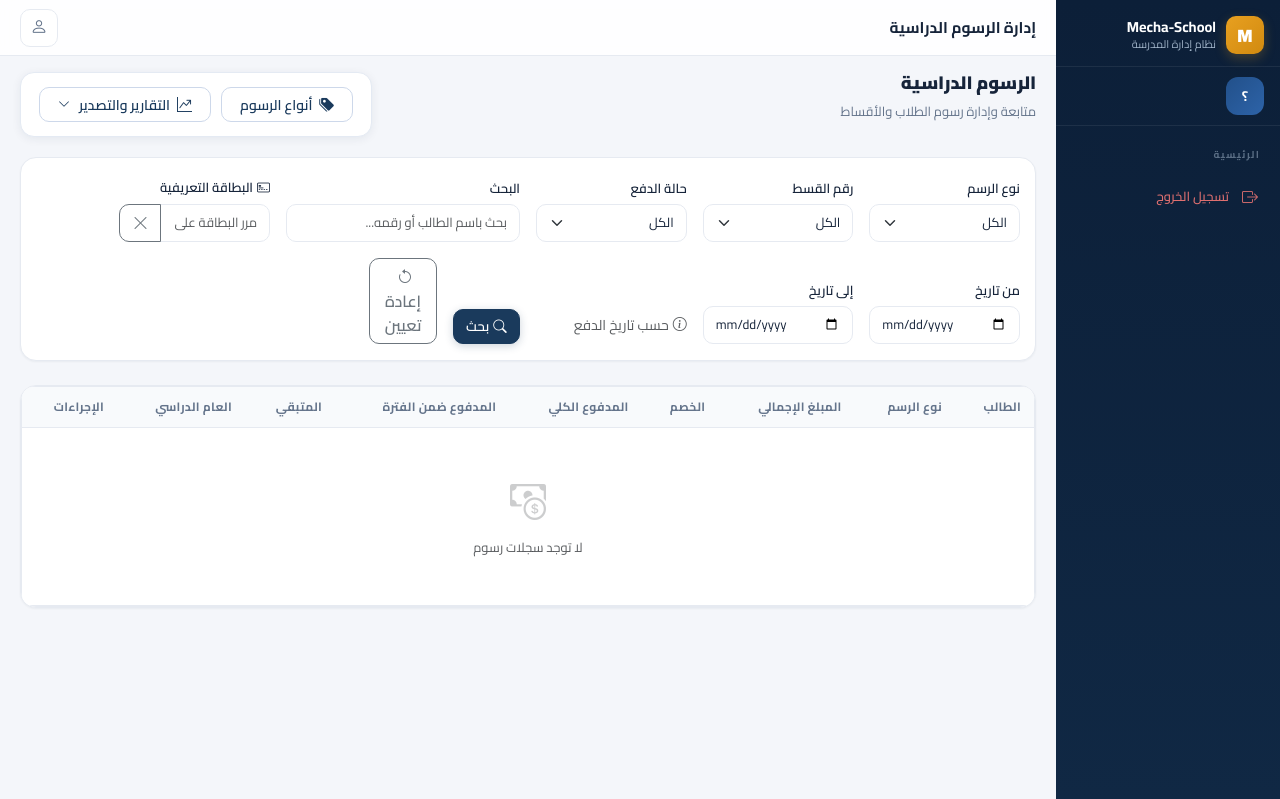
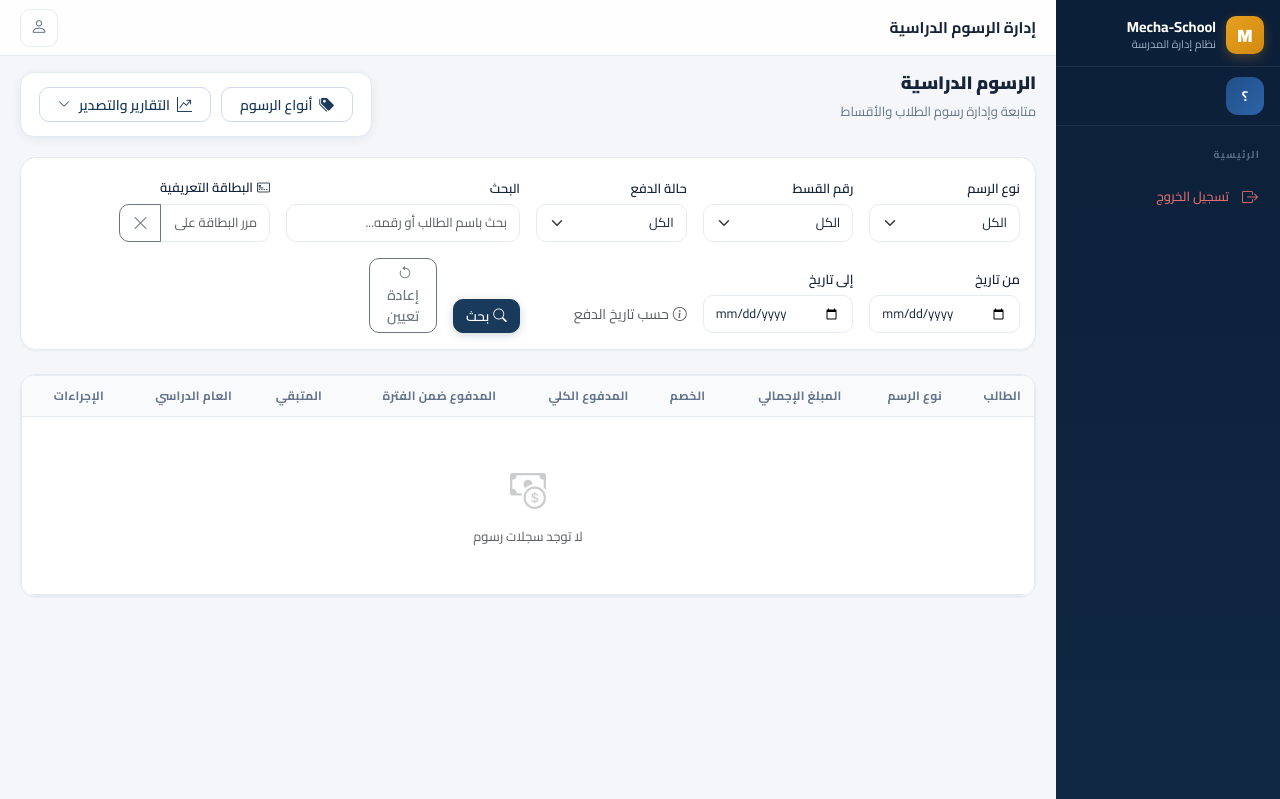
Before and after one commit to mechashcool/mecha-school, a Python web app: template app/templates/fees/index.html in a window 1280 px wide. Shown: the top 799 px of the page. Run offline with Jinja, Linux system fonts and the light colour scheme; the template is opened without the code that fills it, so the values that code supplies are empty; some libraries are stand-ins or nearby versions.

Commit message:
style(fees): reduce reset button size

```diff
--- a/app/templates/fees/index.html
+++ b/app/templates/fees/index.html
@@ -495,6 +495,7 @@
       </div>
       <div class="col-6 col-md-1 d-grid">
         <a href="{{ url_for('fees.index') }}" class="btn btn-outline-secondary w-100"
+           style="padding:.32rem .5rem;font-size:.875rem"
            title="مسح جميع الفلاتر بما فيها التواريخ">
           <i class="bi bi-arrow-counterclockwise me-1"></i>إعادة تعيين
         </a>
```
